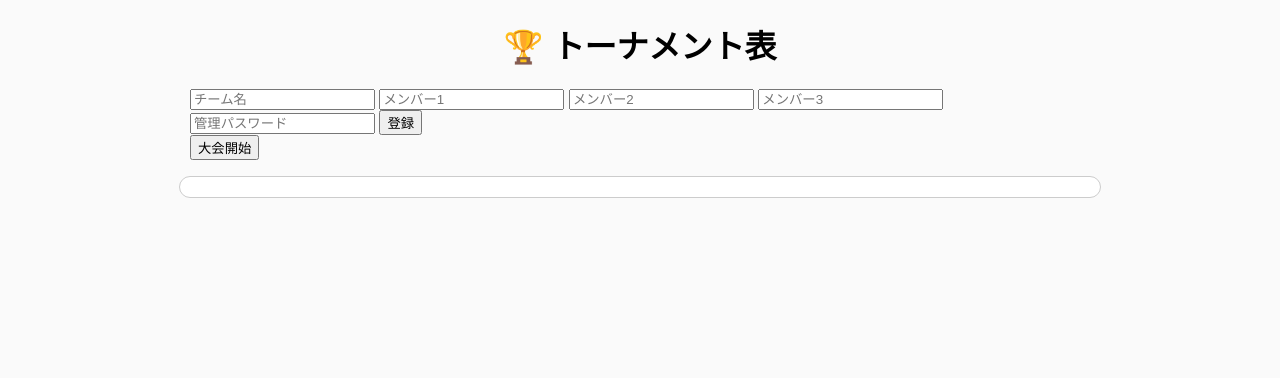
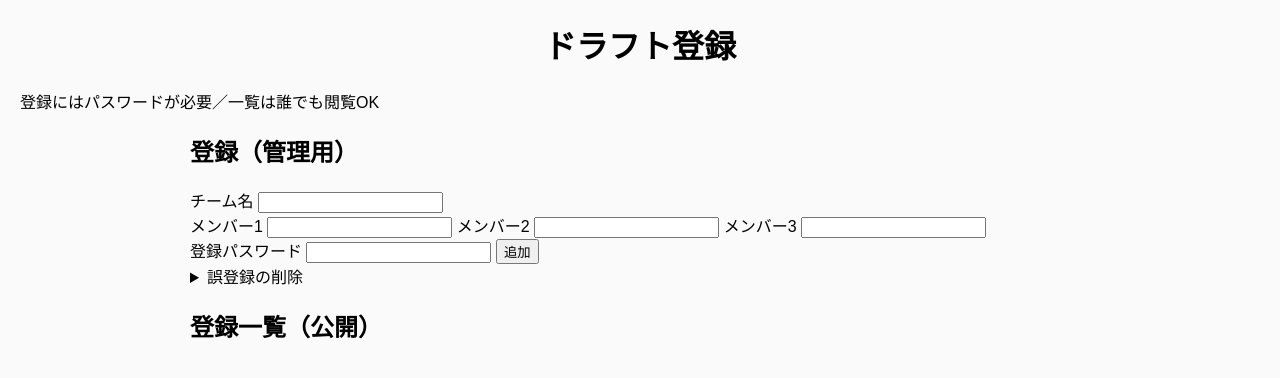
Before and after one commit to yuuyuu661/godfield, a website with bundled scripts: page public/index.html in a window 1280 px wide. Built offline with nearby package versions, Linux system fonts and the light colour scheme; files whose address does not match are found by name.

Commit message:
Update index.html

```diff
--- a/public/index.html
+++ b/public/index.html
@@ -3,29 +3,56 @@
 <head>
   <meta charset="utf-8" />
   <meta name="viewport" content="width=device-width,initial-scale=1" />
-  <title>トーナメント表</title>
+  <title>ドラフト登録（閲覧公開）</title>
   <link rel="stylesheet" href="/styles.css" />
 </head>
 <body>
-  <h1>🏆 トーナメント表</h1>
-  <section>
-    <form id="team-form">
-      <input name="name" placeholder="チーム名" required>
-      <input name="member1" placeholder="メンバー1">
-      <input name="member2" placeholder="メンバー2">
-      <input name="member3" placeholder="メンバー3">
-      <input name="password" type="password" placeholder="管理パスワード" required>
-      <button type="submit">登録</button>
-    </form>
-    <button id="start">大会開始</button>
-  </section>
+  <header>
+    <h1>ドラフト登録</h1>
+    <p class="sub">登録にはパスワードが必要／一覧は誰でも閲覧OK</p>
+  </header>
 
-  <section id="teams"></section>
-  <section id="bracket"></section>
+  <main class="grid">
+    <section class="card">
+      <h2>登録（管理用）</h2>
+      <form id="form">
+        <label>チーム名 <input name="team_name" required></label>
+        <div class="row">
+          <label>メンバー1 <input name="member1"></label>
+          <label>メンバー2 <input name="member2"></label>
+          <label>メンバー3 <input name="member3"></label>
+        </div>
+        <label>登録パスワード <input name="password" type="password" required></label>
+        <button type="submit">追加</button>
+      </form>
+
+      <details class="mt8">
+        <summary>誤登録の削除</summary>
+        <div class="row mt8">
+          <input id="delete-id" type="number" placeholder="ID">
+          <input id="delete-pass" type="password" placeholder="登録パスワード">
+          <button id="delete-btn">削除</button>
+        </div>
+      </details>
+    </section>
+
+    <section class="card">
+      <h2>登録一覧（公開）</h2>
+      <div id="list"></div>
+    </section>
+  </main>
+
+  <template id="row-tpl">
+    <div class="row-item">
+      <div class="id"></div>
+      <div class="team"></div>
+      <div class="members"></div>
+      <div class="time"></div>
+    </div>
+  </template>
 
   <script src="/socket.io/socket.io.js"></script>
   <script type="module" src="/api.js"></script>
-  <script type="module" src="/bracket.js"></script>
   <script type="module" src="/app.js"></script>
 </body>
 </html>
```
